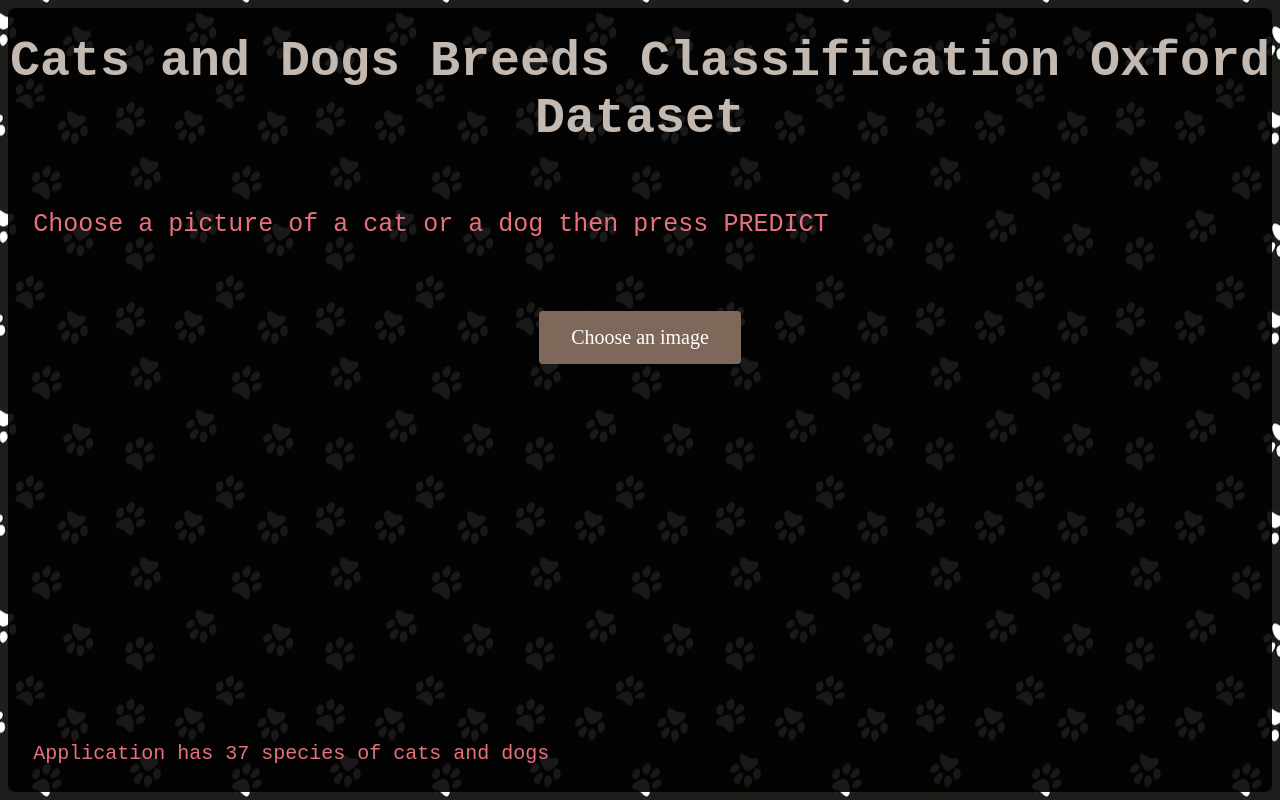
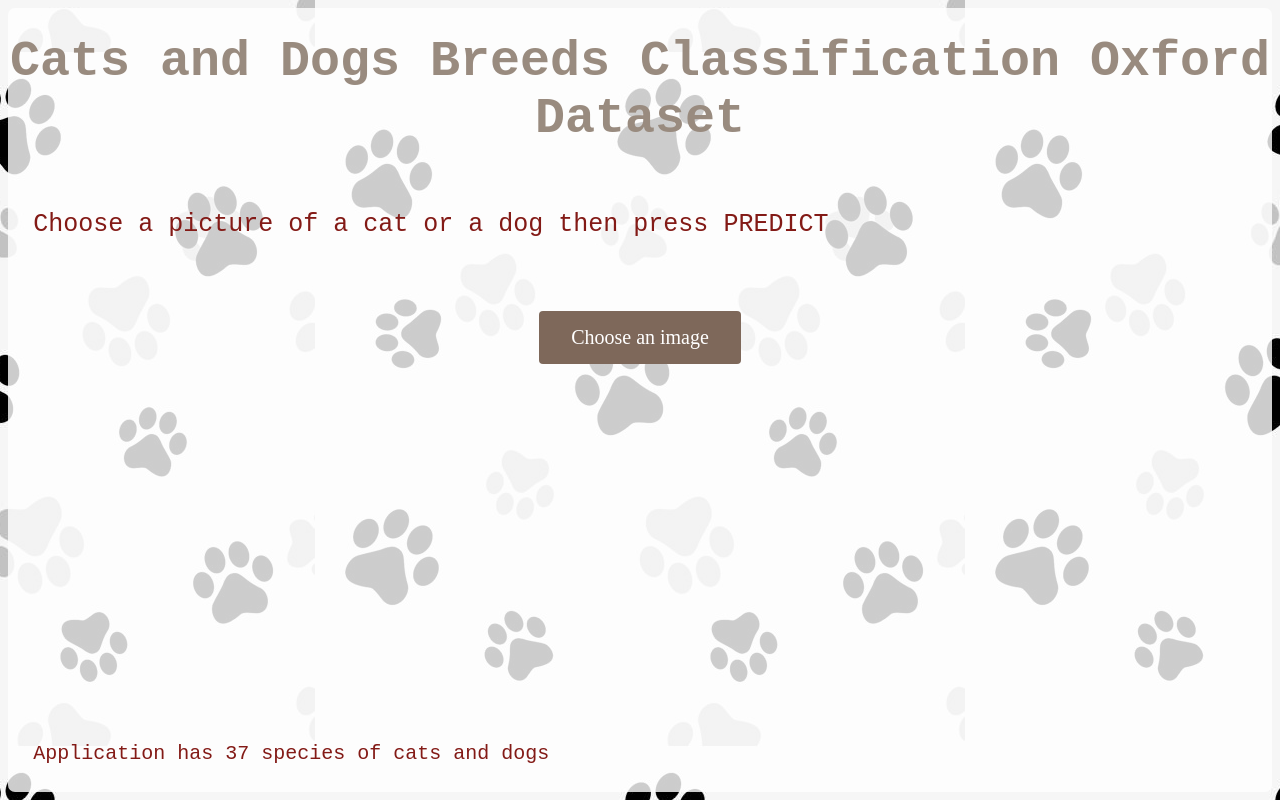
Before and after one commit to samantadeskar/cats-and-dogs-classification, a plain HTML site: page static/index.html in a window 1280 px wide. Drawn offline with nearby package versions, Linux system fonts and the light colour scheme; a script that the page names is missing.

Commit message:
change UI

```diff
--- a/static/style.css
+++ b/static/style.css
@@ -1,15 +1,15 @@
 body {
-    background-image: url("background.png");
+    background-image: url("background.jpg");
     background-position: center;
 }
 .background {
-    background: rgba(0, 0, 0, 0.9);
+    background: rgba(255, 255, 255, 0.8);
     width: 100%;
     height: 100%;
     border-radius: 7px;
 }
 .Title {
-    color: #c3b9b0;
+    color: #998b7f;
     text-align: center;
     font-family: monospace;
     font-size: 50px;
@@ -17,7 +17,7 @@
 }
 
 .Description {
-    color: #e7717d;
+    color: #831a16;
     text-align: left;
     font-family: monospace;
     font-size: 25px;
@@ -26,7 +26,7 @@
 }
 
 .Info {
-    color: #e7717d;
+    color: #831a16;
     text-align: left;
     font-family: monospace;
     font-size: 20px;
@@ -97,7 +97,7 @@
 
 .PredictionList {
     display: block;
-    color: #e7717d;
+    color: #831a16;
     font-family: monospace;
     font-size: 20px;
     float: left;
```
Also changed, not shown: static/background.jpg (added), static/background.png (deleted).
